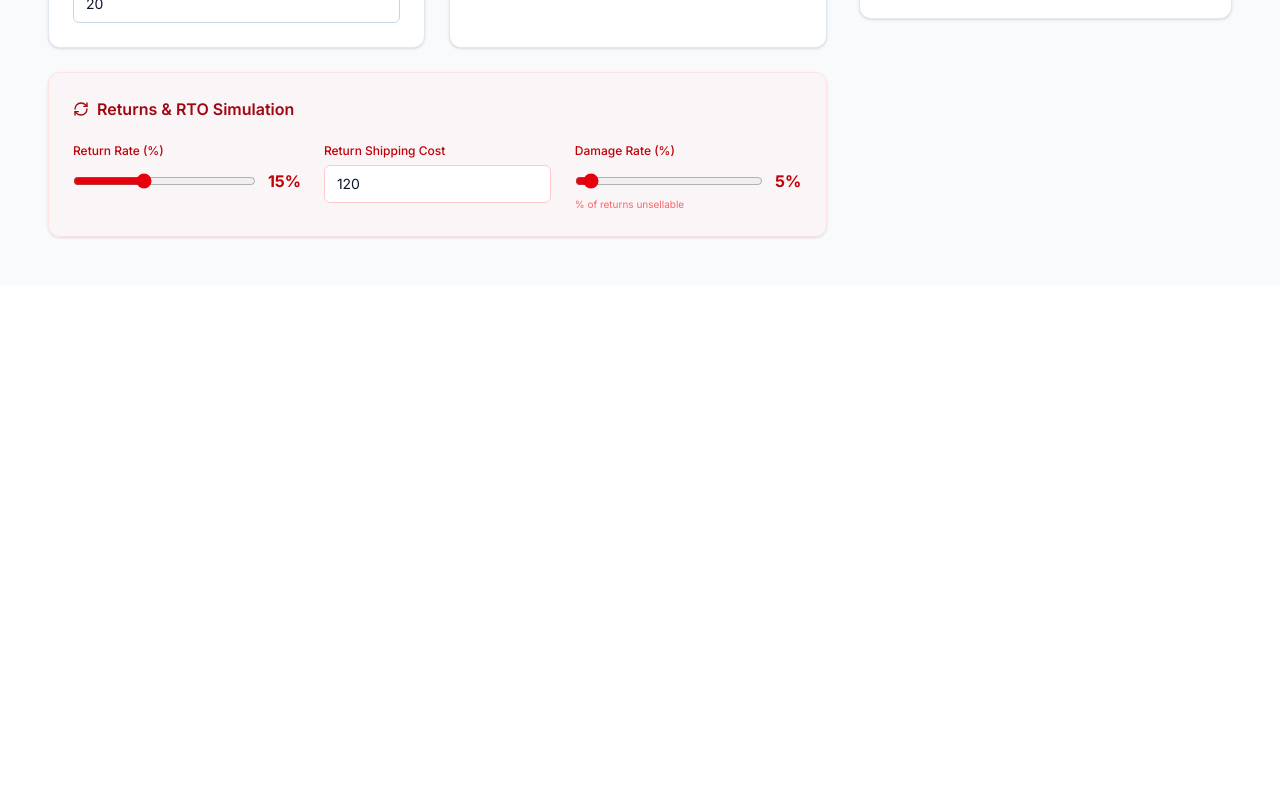
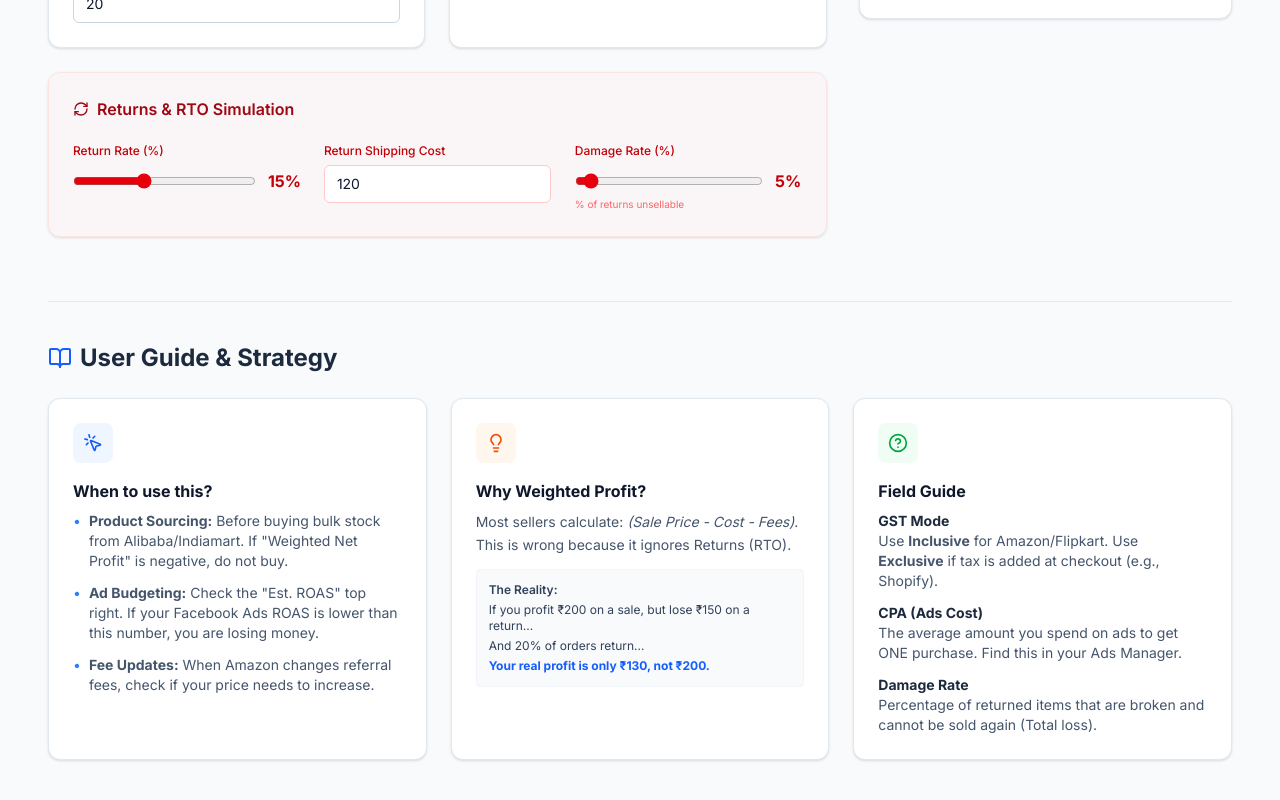
Before and after one commit to Smart-rwl/amazon-image-tool, a Next.js app: page /calculator in a window 1280 px wide. Shown: the part 742-1542 px from the top of the page. Before the commit the page ends 1027 px from the top, so only its background shows below. Built offline with nearby package versions, Linux system fonts and the light colour scheme; a web font is replaced by a local one.

Commit message:
Fix build errors and dependencies

```diff
--- a/app/calculator/page.tsx
+++ b/app/calculator/page.tsx
@@ -9,7 +9,11 @@ import {
   DollarSign,
   Box,
   RefreshCw,
-  Target
+  Target,
+  BookOpen,
+  Lightbulb,
+  HelpCircle,
+  MousePointerClick
 } from 'lucide-react';
 
 export default function AdvancedProfitCalculator() {
@@ -68,7 +72,6 @@ export default function AdvancedProfitCalculator() {
 
     // C. Return (RTO) Economics
     // Loss = Shipping (Fwd+Rev) + Packaging + Ads + Damaged Product Cost
-    // Note: We assume Platform Fees are refunded by Amazon/Flipkart on return (mostly)
     const damagedValue = productCost * (damageRate / 100);
     const lossOnReturn = shippingCost + returnShipping + packaging + adsCost + damagedValue;
 
@@ -76,7 +79,7 @@ export default function AdvancedProfitCalculator() {
     const successCount = 100 - returnRate;
     const returnCount = returnRate;
 
-    // (90 orders * Profit) - (10 orders * Loss)
+    // (85 orders * Profit) - (15 orders * Loss)
     const totalBatchProfit = (successCount * profitOnSuccess) - (returnCount * lossOnReturn);
     const weightedProfitPerUnit = totalBatchProfit / 100;
 
@@ -84,9 +87,7 @@ export default function AdvancedProfitCalculator() {
     const margin = finalCustomerPrice > 0 ? (profitOnSuccess / finalCustomerPrice) * 100 : 0;
     const roi = productCost > 0 ? (weightedProfitPerUnit / productCost) * 100 : 0;
 
-    // Break Even ROAS (Return On Ad Spend)
-    // How much revenue you need per 1 rupee of ad spend to not lose money
-    const grossMargin = basePrice - (productCost + platformFees + shippingCost + packaging);
+    // Break Even ROAS
     const breakEvenROAS = adsCost > 0 ? finalCustomerPrice / adsCost : 0;
 
     setMetrics({
@@ -127,7 +128,7 @@ export default function AdvancedProfitCalculator() {
           </div>
         </div>
 
-        <div className="grid grid-cols-1 lg:grid-cols-12 gap-8">
+        <div className="grid grid-cols-1 lg:grid-cols-12 gap-8 mb-16">
 
           {/* --- LEFT: INPUTS (8 Cols) --- */}
           <div className="lg:col-span-8 space-y-6">
@@ -140,7 +141,7 @@ export default function AdvancedProfitCalculator() {
                   Revenue & Costs
                 </h2>
                 <div className="flex bg-white rounded-lg border border-slate-200 p-1">
-                  <button onClick={() => setGstMode('inclusive')} className={`px-3 py-1 text-xs font-medium rounded ${gstMode === 'inclusive' ? 'bg-blue-100 text-blue-700' : 'text-slate-500'}`}>GST Inclusive</button>
+                  <button onClick={() => setGstMode('inclusive')} className={`px-3 py-1 text-xs font-medium rounded ${gstMode === 'inclusive' ? 'bg-blue-100 text-blue-700' : 'text-slate-500'}`}>Inclusive</button>
                   <button onClick={() => setGstMode('exclusive')} className={`px-3 py-1 text-xs font-medium rounded ${gstMode === 'exclusive' ? 'bg-blue-100 text-blue-700' : 'text-slate-500'}`}>Exclusive</button>
                 </div>
               </div>
@@ -205,7 +206,7 @@ export default function AdvancedProfitCalculator() {
                    <div>
                         <label className="text-xs font-medium text-slate-500">Cost Per Acquisition (CPA)</label>
                         <input type="number" value={adsCost} onChange={e => setAdsCost(Number(e.target.value))} className="mt-1 block w-full border-slate-300 rounded-md border px-3 py-2 text-sm" />
-                        <p className="text-[10px] text-slate-400 mt-1">Average ad spend to get 1 sale</p>
+                        <p className="text-[10px] text-slate-400 mt-1">Ad spend required to get 1 sale</p>
                    </div>
                 </div>
             </div>
@@ -298,15 +299,88 @@ export default function AdvancedProfitCalculator() {
              {/* Info Panel */}
              <div className="bg-white rounded-xl shadow-sm border border-slate-200 p-5">
                 <h3 className="text-sm font-bold text-slate-800 mb-3 flex items-center gap-2">
-                   <Info className="w-4 h-4" /> Did you know?
+                   <Info className="w-4 h-4" /> ROI Reality Check
                 </h3>
                 <p className="text-xs text-slate-500 leading-relaxed">
                    A 15% return rate doesn't just mean 15% less sales. It means you pay shipping <b>twice</b> (Forward + Reverse) on those items, plus packaging loss. This calculator deducts those hidden losses from your successful sales.
                 </p>
              </div>
-
           </div>
         </div>
+
+        {/* --- USER GUIDE SECTION --- */}
+        <div className="border-t border-slate-200 pt-10">
+           <h2 className="text-2xl font-bold text-slate-800 mb-6 flex items-center gap-2">
+              <BookOpen className="w-6 h-6 text-blue-600" />
+              User Guide & Strategy
+           </h2>
+
+           <div className="grid grid-cols-1 md:grid-cols-3 gap-6">
+
+              {/* WHEN TO USE */}
+              <div className="bg-white p-6 rounded-xl border border-slate-200 shadow-sm">
+                 <div className="bg-blue-50 w-10 h-10 rounded-lg flex items-center justify-center mb-4">
+                    <MousePointerClick className="w-5 h-5 text-blue-600" />
+                 </div>
+                 <h3 className="font-bold text-slate-900 mb-2">When to use this?</h3>
+                 <ul className="space-y-3 text-sm text-slate-600">
+                    <li className="flex gap-2">
+                       <span className="text-blue-500">•</span>
+                       <span><b>Product Sourcing:</b> Before buying bulk stock from Alibaba/Indiamart. If "Weighted Net Profit" is negative, do not buy.</span>
+                    </li>
+                    <li className="flex gap-2">
+                       <span className="text-blue-500">•</span>
+                       <span><b>Ad Budgeting:</b> Check the "Est. ROAS" top right. If your Facebook Ads ROAS is lower than this number, you are losing money.</span>
+                    </li>
+                    <li className="flex gap-2">
+                       <span className="text-blue-500">•</span>
+                       <span><b>Fee Updates:</b> When Amazon changes referral fees, check if your price needs to increase.</span>
+                    </li>
+                 </ul>
+              </div>
+
+              {/* WHY TO USE */}
+              <div className="bg-white p-6 rounded-xl border border-slate-200 shadow-sm">
+                 <div className="bg-orange-50 w-10 h-10 rounded-lg flex items-center justify-center mb-4">
+                    <Lightbulb className="w-5 h-5 text-orange-600" />
+                 </div>
+                 <h3 className="font-bold text-slate-900 mb-2">Why Weighted Profit?</h3>
+                 <p className="text-sm text-slate-600 mb-3 leading-relaxed">
+                    Most sellers calculate: <i>(Sale Price - Cost - Fees)</i>. This is wrong because it ignores Returns (RTO).
+                 </p>
+                 <div className="bg-slate-50 p-3 rounded text-xs text-slate-700 border border-slate-100">
+                    <p className="font-semibold mb-1">The Reality:</p>
+                    <p>If you profit ₹200 on a sale, but lose ₹150 on a return...</p>
+                    <p className="mt-1">And 20% of orders return...</p>
+                    <p className="mt-1 font-bold text-blue-600">Your real profit is only ₹130, not ₹200.</p>
+                 </div>
+              </div>
+
+              {/* HOW TO USE */}
+              <div className="bg-white p-6 rounded-xl border border-slate-200 shadow-sm">
+                 <div className="bg-green-50 w-10 h-10 rounded-lg flex items-center justify-center mb-4">
+                    <HelpCircle className="w-5 h-5 text-green-600" />
+                 </div>
+                 <h3 className="font-bold text-slate-900 mb-2">Field Guide</h3>
+                 <ul className="space-y-3 text-sm text-slate-600">
+                    <li className="flex flex-col">
+                       <span className="font-bold text-slate-800">GST Mode</span>
+                       <span>Use <b>Inclusive</b> for Amazon/Flipkart. Use <b>Exclusive</b> if tax is added at checkout (e.g., Shopify).</span>
+                    </li>
+                    <li className="flex flex-col">
+                       <span className="font-bold text-slate-800">CPA (Ads Cost)</span>
+                       <span>The average amount you spend on ads to get ONE purchase. Find this in your Ads Manager.</span>
+                    </li>
+                    <li className="flex flex-col">
+                       <span className="font-bold text-slate-800">Damage Rate</span>
+                       <span>Percentage of returned items that are broken and cannot be sold again (Total loss).</span>
+                    </li>
+                 </ul>
+              </div>
+
+           </div>
+        </div>
+
       </div>
     </div>
   );
```
